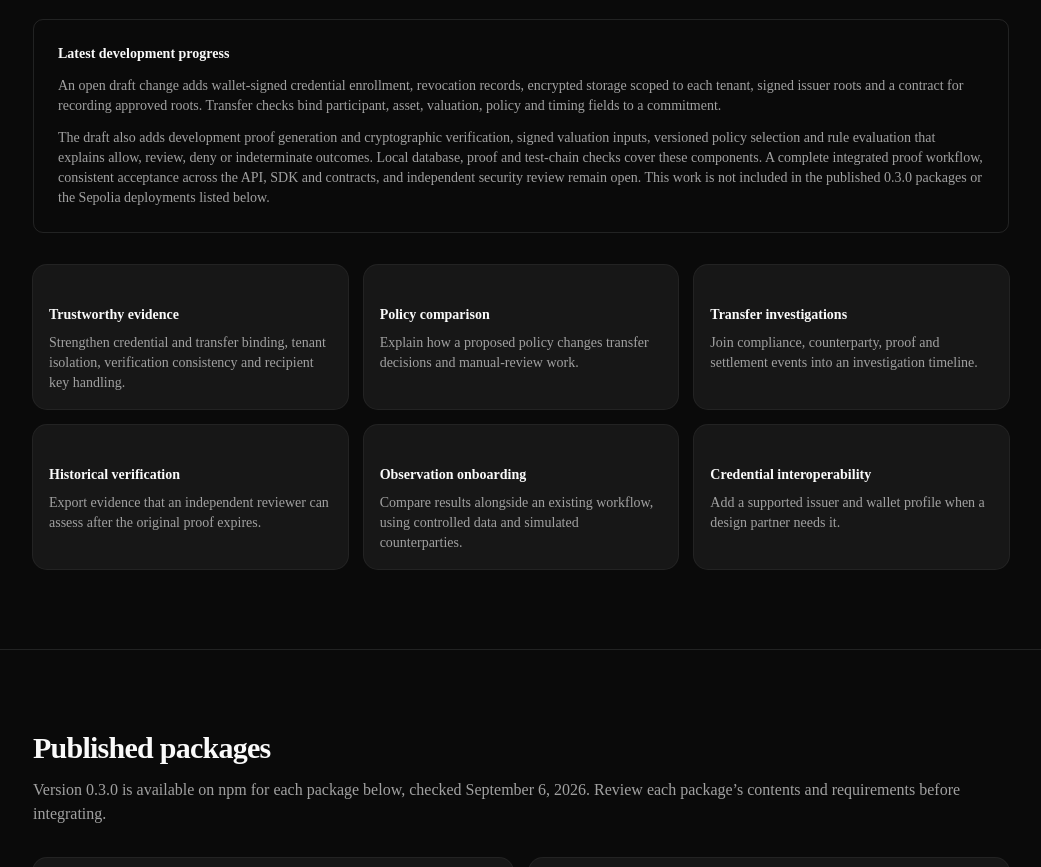
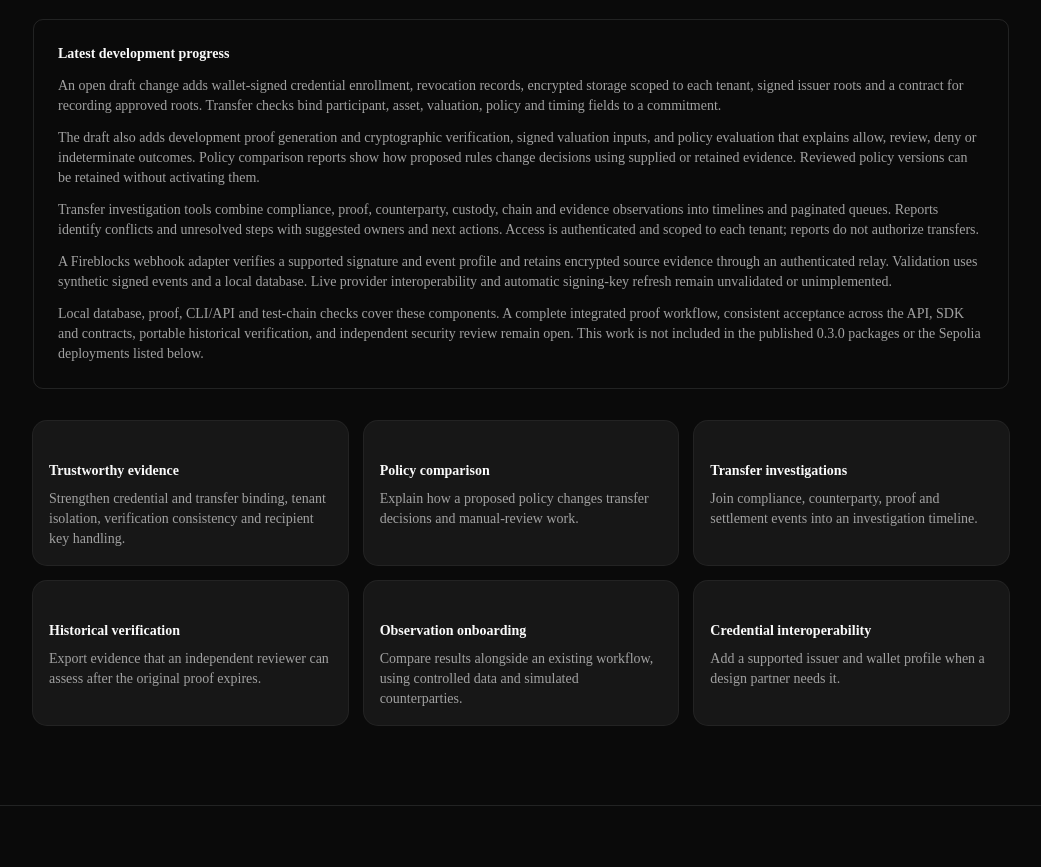
Before and after one commit to repfigit/clearproof-web, a Next.js app: page / in a window 1280 px wide. Shown: the part 2280-3147 px from the top of the page, without its empty margins (119-1160 px from the left). Built offline with nearby package versions, Linux system fonts and the light colour scheme.

Commit message:
docs: update unreleased policy and investigation capabilities

```diff
--- a/src/app/page.tsx
+++ b/src/app/page.tsx
@@ -134,7 +134,10 @@ export default function Home() {
         <div className="mt-6 rounded-lg border p-6 text-sm text-muted-foreground">
           <h3 className="font-semibold text-foreground">Latest development progress</h3>
           <p className="mt-3">An open draft change adds wallet-signed credential enrollment, revocation records, encrypted storage scoped to each tenant, signed issuer roots and a contract for recording approved roots. Transfer checks bind participant, asset, valuation, policy and timing fields to a commitment.</p>
-          <p className="mt-3">The draft also adds development proof generation and cryptographic verification, signed valuation inputs, versioned policy selection and rule evaluation that explains allow, review, deny or indeterminate outcomes. Local database, proof and test-chain checks cover these components. A complete integrated proof workflow, consistent acceptance across the API, SDK and contracts, and independent security review remain open. This work is not included in the published 0.3.0 packages or the Sepolia deployments listed below.</p>
+          <p className="mt-3">The draft also adds development proof generation and cryptographic verification, signed valuation inputs, and policy evaluation that explains allow, review, deny or indeterminate outcomes. Policy comparison reports show how proposed rules change decisions using supplied or retained evidence. Reviewed policy versions can be retained without activating them.</p>
+          <p className="mt-3">Transfer investigation tools combine compliance, proof, counterparty, custody, chain and evidence observations into timelines and paginated queues. Reports identify conflicts and unresolved steps with suggested owners and next actions. Access is authenticated and scoped to each tenant; reports do not authorize transfers.</p>
+          <p className="mt-3">A Fireblocks webhook adapter verifies a supported signature and event profile and retains encrypted source evidence through an authenticated relay. Validation uses synthetic signed events and a local database. Live provider interoperability and automatic signing-key refresh remain unvalidated or unimplemented.</p>
+          <p className="mt-3">Local database, proof, CLI/API and test-chain checks cover these components. A complete integrated proof workflow, consistent acceptance across the API, SDK and contracts, portable historical verification, and independent security review remain open. This work is not included in the published 0.3.0 packages or the Sepolia deployments listed below.</p>
         </div>
         <div className="mt-8 grid gap-4 sm:grid-cols-2 lg:grid-cols-3">
           {ROADMAP.map((item) => (
```
